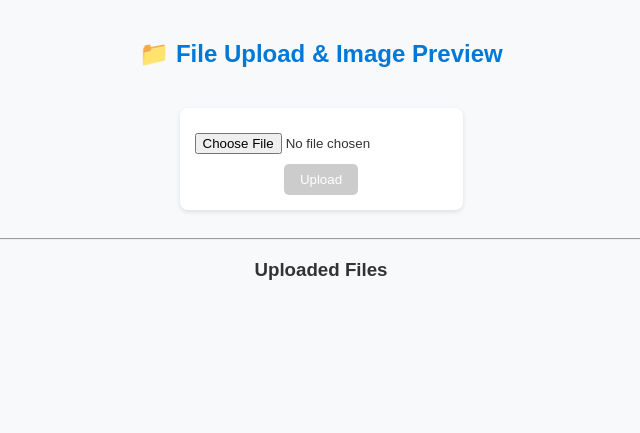
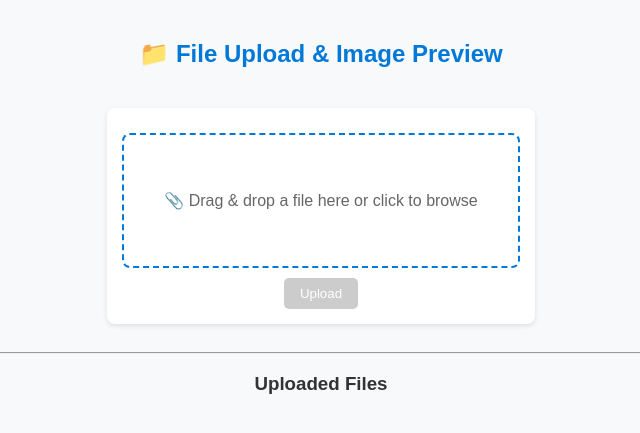
Before and after one commit to rubenyoungon/simple-fileserver-python, a Flask app: page / in a window 1280 px wide. Shown: the top 433 px of the page, without its empty margins (319-959 px from the left). Run offline with Flask 3, Linux system fonts and the light colour scheme.

Commit message:
Drag and drop support

```diff
--- a/templates/index.html
+++ b/templates/index.html
@@ -24,6 +24,22 @@
     }
     input[type="file"] {
       margin: 10px 0;
+    }
+    .drop-zone {
+      border: 2px dashed #0078D7;
+      border-radius: 8px;
+      padding: 40px;
+      margin: 10px 0;
+      transition: background-color 0.3s;
+      cursor: pointer;
+    }
+    .drop-zone.dragover {
+      background-color: #e3f2fd;
+      border-color: #005fa3;
+    }
+    .drop-zone-text {
+      color: #666;
+      font-size: 16px;
     }
     input[type="submit"] {
       background: #0078D7;
@@ -110,8 +126,11 @@
 </head>
 <body>
   <h2>📁 File Upload & Image Preview</h2>
-  <form method="POST" enctype="multipart/form-data">
-    <input type="file" name="file" id="fileInput"><br>
+  <form method="POST" enctype="multipart/form-data" id="uploadForm">
+    <div class="drop-zone" id="dropZone">
+      <p class="drop-zone-text">📎 Drag & drop a file here or click to browse</p>
+      <input type="file" name="file" id="fileInput" style="display: none;">
+    </div>
     <input type="submit" value="Upload" id="uploadBtn" disabled>
   </form>
   <hr>
@@ -134,9 +153,46 @@
   <script>
     const fileInput = document.getElementById('fileInput');
     const uploadBtn = document.getElementById('uploadBtn');
+    const dropZone = document.getElementById('dropZone');
+    const dropZoneText = dropZone.querySelector('.drop-zone-text');
 
+    // Enable/disable upload button
     fileInput.addEventListener('change', function() {
       uploadBtn.disabled = !this.files.length;
+      if (this.files.length) {
+        dropZoneText.textContent = '✅ ' + this.files[0].name;
+      }
+    });
+
+    // Click to browse
+    dropZone.addEventListener('click', function() {
+      fileInput.click();
+    });
+
+    // Drag and drop handlers
+    dropZone.addEventListener('dragover', function(e) {
+      e.preventDefault();
+      e.stopPropagation();
+      this.classList.add('dragover');
+    });
+
+    dropZone.addEventListener('dragleave', function(e) {
+      e.preventDefault();
+      e.stopPropagation();
+      this.classList.remove('dragover');
+    });
+
+    dropZone.addEventListener('drop', function(e) {
+      e.preventDefault();
+      e.stopPropagation();
+      this.classList.remove('dragover');
+
+      const files = e.dataTransfer.files;
+      if (files.length) {
+        fileInput.files = files;
+        uploadBtn.disabled = false;
+        dropZoneText.textContent = '✅ ' + files[0].name;
+      }
     });
 
     function deleteFile(filename) {
```
